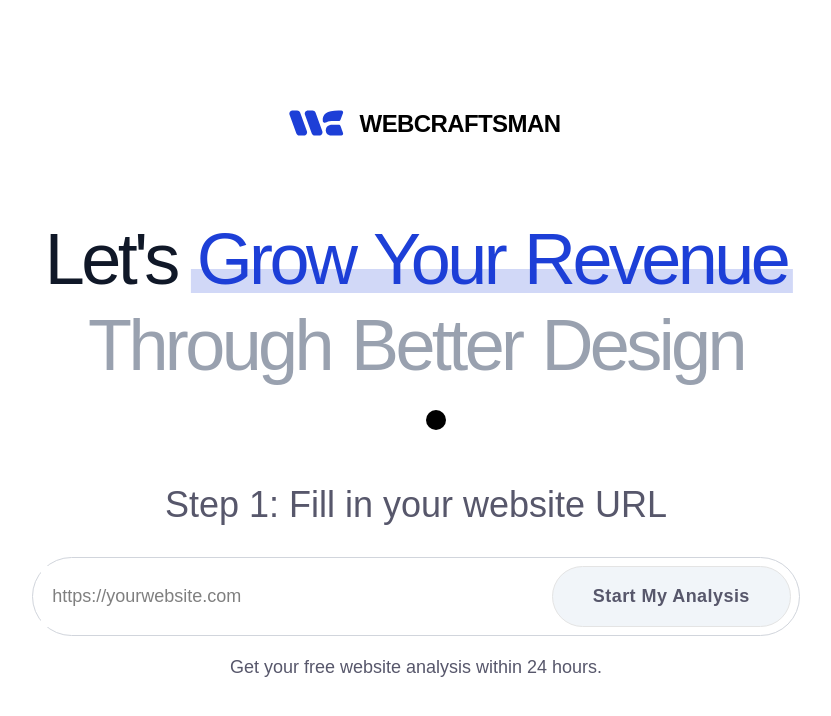
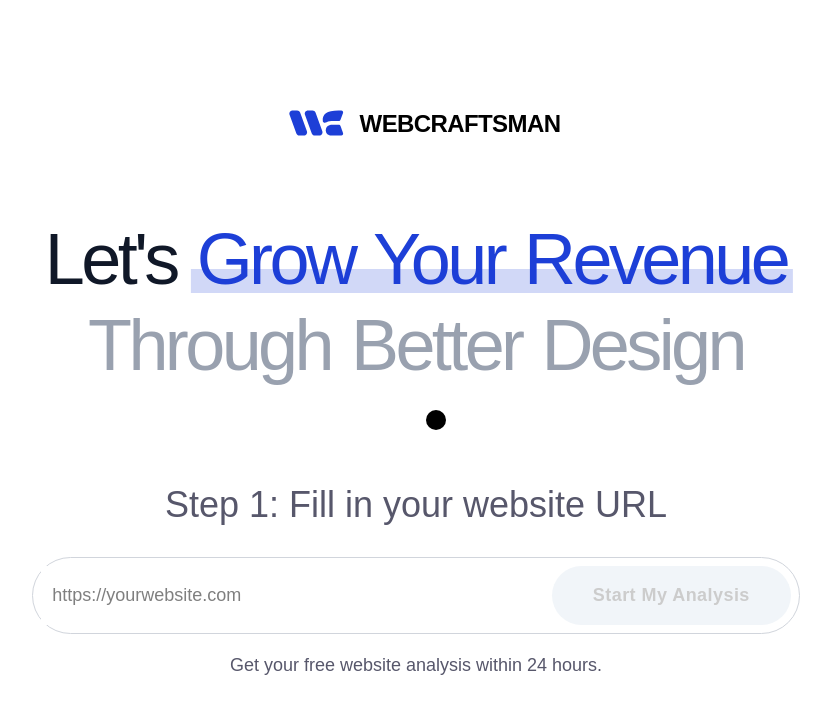
Before and after one commit to JeromeTana/webcraftsman, a Next.js app: page /roast in a window 1280 px wide. Shown: the top 716 px of the page, without its empty margins (224-1055 px from the left). Built offline with nearby package versions, Linux system fonts and the light colour scheme; a web font is replaced by a local one.

Commit message:
fix: update button disabled state styles for improved visibility and consistency

```diff
--- a/src/app/globals.css
+++ b/src/app/globals.css
@@ -197,10 +197,10 @@ button.cta:hover {
 
 button.cta:disabled {
   background: var(--foreground);
-  color: var(--paragraph);
+  color: hsl(0, 0%, 80%);
   cursor: not-allowed;
   box-shadow: none;
-  border: solid var(--border) 1px;
+  border: none;
 }
 
 section {
```
